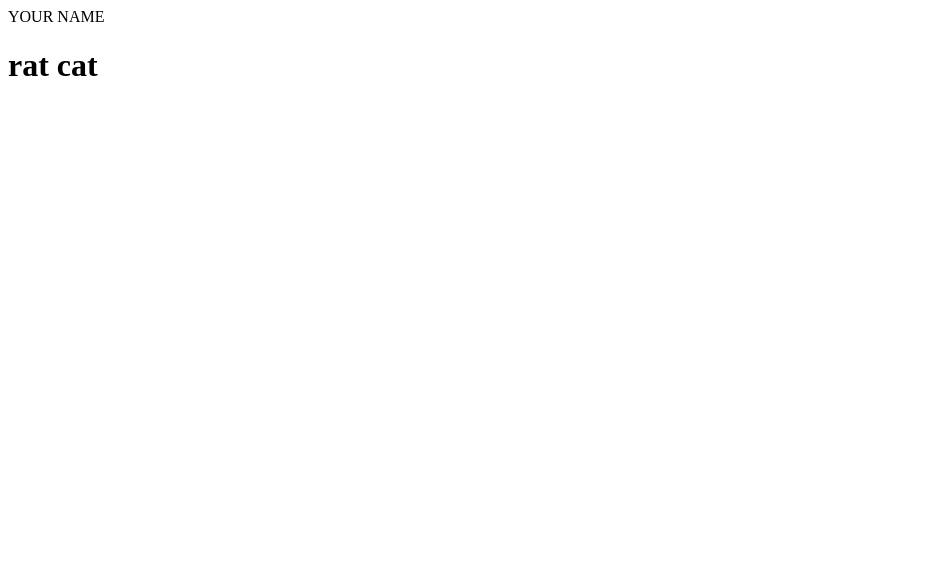
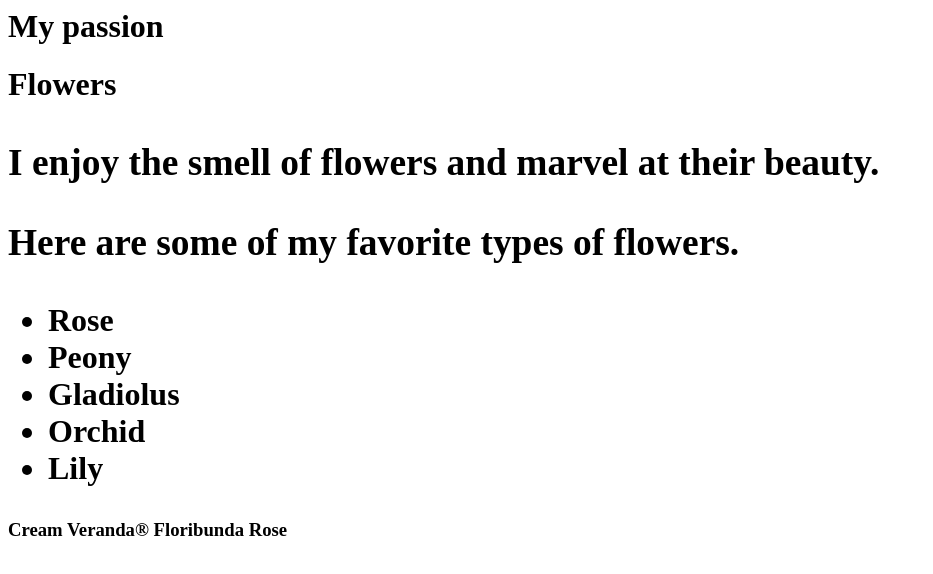
Before and after one commit to KoshechkaKiska/html-me-something, a plain HTML site: page html-me-something/src/index.html in a window 1280 px wide. Shown: the whole page, without its empty margins (0-933 px from the left). Drawn offline with Linux system fonts and the light colour scheme.

Commit message:
Update index.html

```diff
--- a/html-me-something/src/index.html
+++ b/html-me-something/src/index.html
@@ -1,2 +1,28 @@
-<p>YOUR NAME</p>
-<h1> rat cat</h1>
+
+<head>
+  <title> My Passion</title>
+  <h1>My passion<h1>
+	<link rel="stylesheet" href="style.css">
+ </head>
+
+    <article>
+     <header>Flowers</header>
+<h3> I enjoy the smell of flowers and marvel at their beauty.</h3>
+
+    <h3>Here are some of my favorite types of flowers. </h3>
+       </article>
+<main>
+   <ul>
+     <li>Rose</li>
+     <li>Peony</li>
+     <li>Gladiolus</li>
+       <li>Orchid</li>
+     <li>Lily</li>
+
+     <ul>
+</main>
+<h3>Cream Veranda&reg; Floribunda Rose</h3>
+
+
+
+</body>
```
